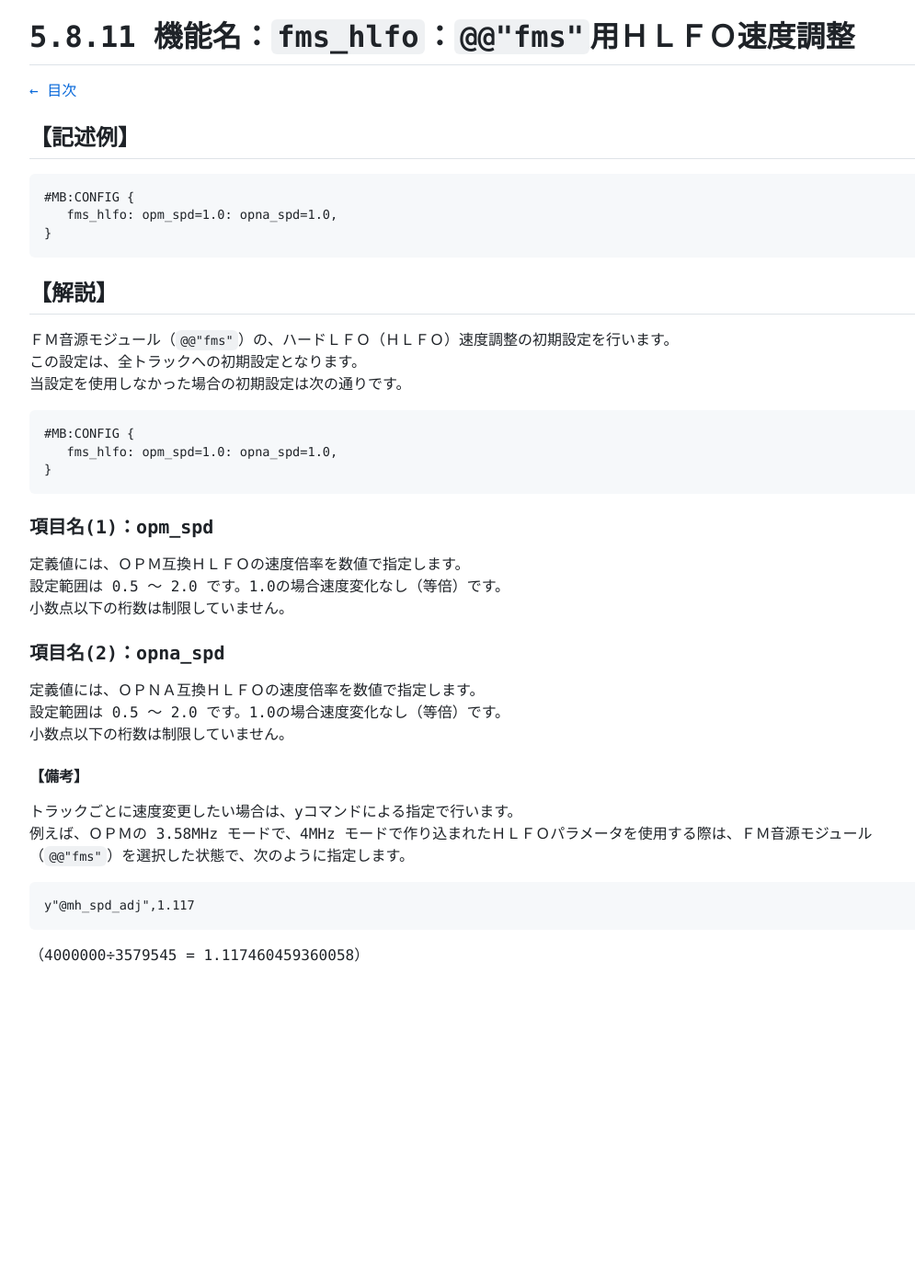
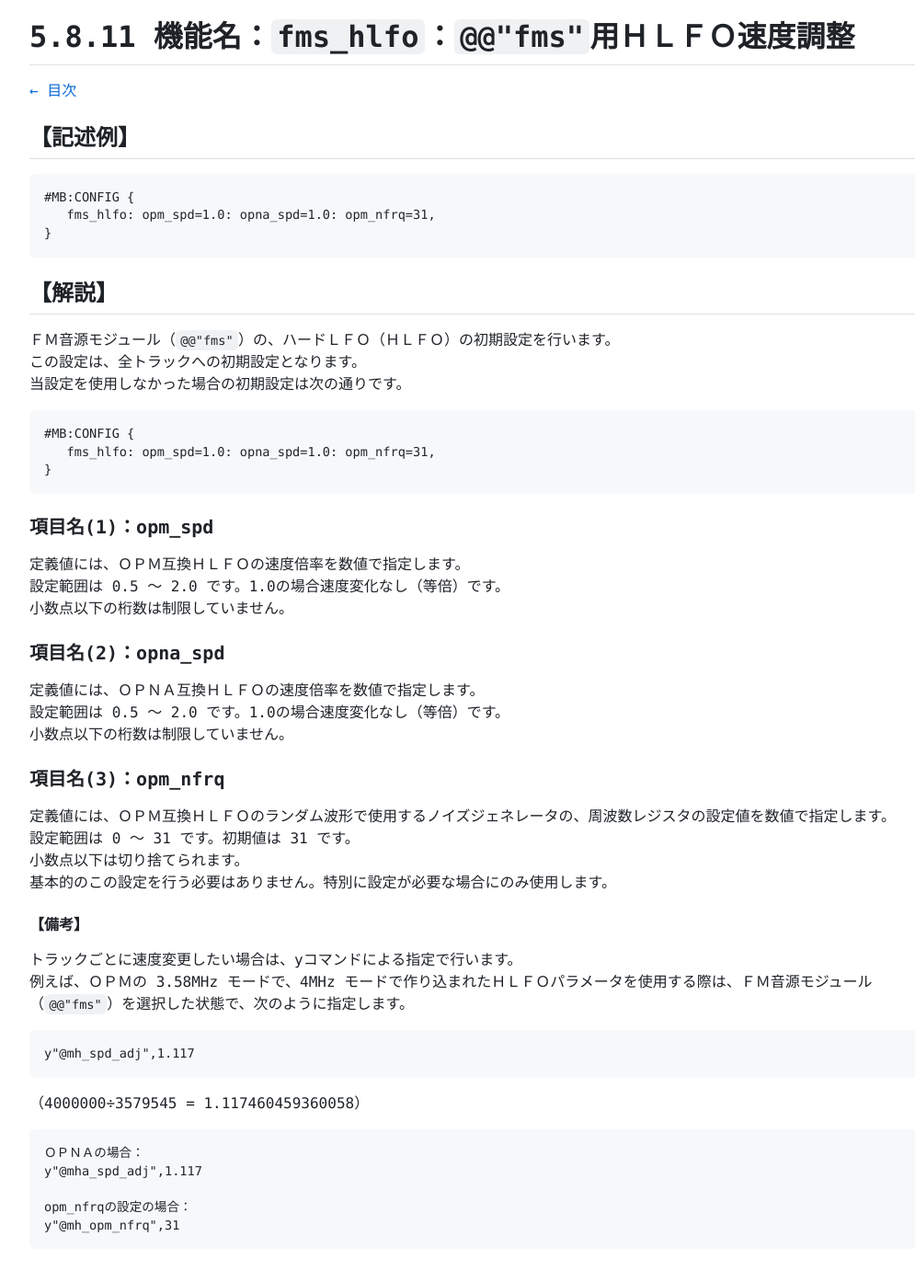
Before and after one commit to lineardrive/V3MMLmanual, a Jekyll site: the page built from docs/ch05/5_8_11.md, in a window 1280 px wide. Shown: the whole page at 92% size, without its empty margins (8-1003 px from the left). Built offline with Jekyll 4.4.1, drawn with Linux system fonts in a browser that asks for light colours; our own code applies the rules of GitHub Pages for plain Markdown files; before the commit the page ends 1087 px from its top, so only the background shows below that.

Commit message:
機能追加opm_nfrq

````diff
--- a/docs/ch05/5_8_11.md
+++ b/docs/ch05/5_8_11.md
@@ -6,19 +6,19 @@
 
 ```mml
 #MB:CONFIG {
-   fms_hlfo: opm_spd=1.0: opna_spd=1.0,
+   fms_hlfo: opm_spd=1.0: opna_spd=1.0: opm_nfrq=31,
 }
 ```
 
 ## 【解説】
 
-ＦＭ音源モジュール（`@@"fms"`）の、ハードＬＦＯ（ＨＬＦＯ）速度調整の初期設定を行います。
+ＦＭ音源モジュール（`@@"fms"`）の、ハードＬＦＯ（ＨＬＦＯ）の初期設定を行います。
 この設定は、全トラックへの初期設定となります。
 当設定を使用しなかった場合の初期設定は次の通りです。
 
 ```mml
 #MB:CONFIG {
-   fms_hlfo: opm_spd=1.0: opna_spd=1.0,
+   fms_hlfo: opm_spd=1.0: opna_spd=1.0: opm_nfrq=31,
 }
 ```
 
@@ -34,6 +34,13 @@
 設定範囲は 0.5 〜 2.0 です。1.0の場合速度変化なし（等倍）です。
 小数点以下の桁数は制限していません。
 
+### 項目名(3)：opm_nfrq
+
+定義値には、ＯＰＭ互換ＨＬＦＯのランダム波形で使用するノイズジェネレータの、周波数レジスタの設定値を数値で指定します。
+設定範囲は 0 〜 31 です。初期値は 31 です。
+小数点以下は切り捨てられます。
+基本的のこの設定を行う必要はありません。特別に設定が必要な場合にのみ使用します。
+
 #### 【備考】
 
 トラックごとに速度変更したい場合は、yコマンドによる指定で行います。
@@ -44,3 +51,11 @@ y"@mh_spd_adj",1.117
 ```
 
 （4000000÷3579545 = 1.117460459360058）
+
+```
+ＯＰＮＡの場合：
+y"@mha_spd_adj",1.117
+
+opm_nfrqの設定の場合：
+y"@mh_opm_nfrq",31
+```
````
Also changed, not shown: docs/ch05/5_8.md (+1 -0 lines), docs/index.md (+7 -7 lines).
